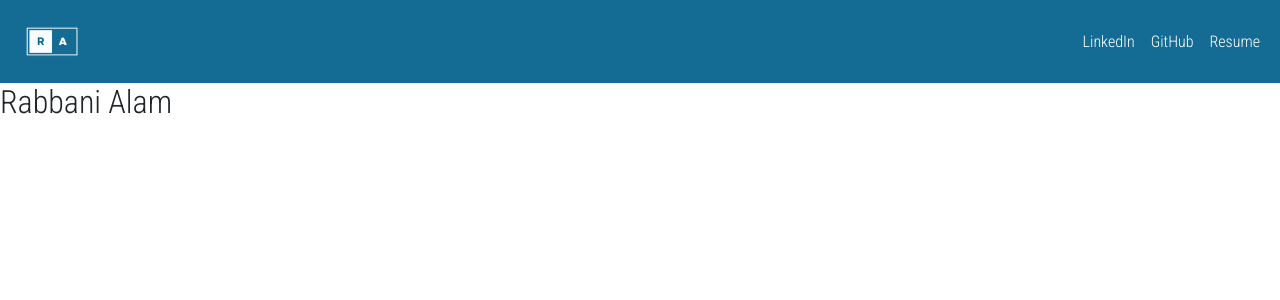
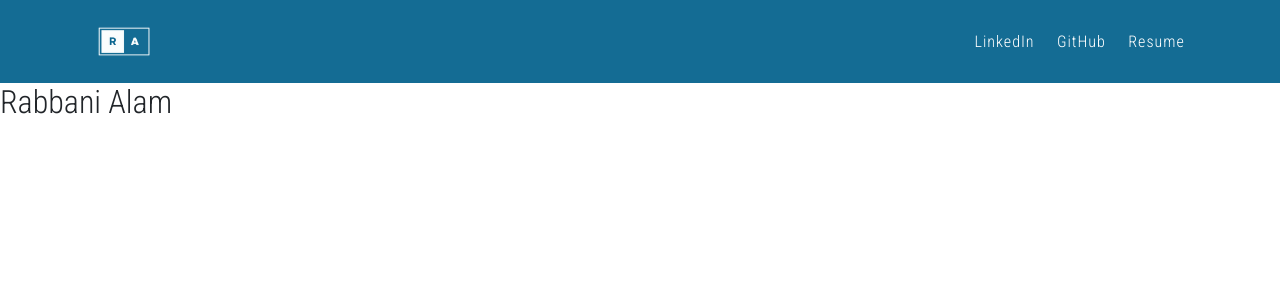
Before and after one commit to RabbaniAlam12/portfolio, a React (Create React App) app in the folder my-portfolio/: page / in a window 1280 px wide. Shown: the top 300 px of the page. Built offline with nearby package versions, Linux system fonts and the light colour scheme.

Commit message:
Complete navbar

```diff
--- a/my-portfolio/src/App.css
+++ b/my-portfolio/src/App.css
@@ -13,10 +13,16 @@ body {
 }
 
 
-a.nav-link {
+nav a.nav-link {
+  letter-spacing: 0.063rem;
   cursor: pointer;
 }
 
 .navbar-nav > li > a {
+  margin: 0 0.2rem 0 0.2rem;
   color: var(--primary-white);
 }
+
+.container-fluid {
+  margin: 0 4.5rem 0 4.5rem;
+}
```
